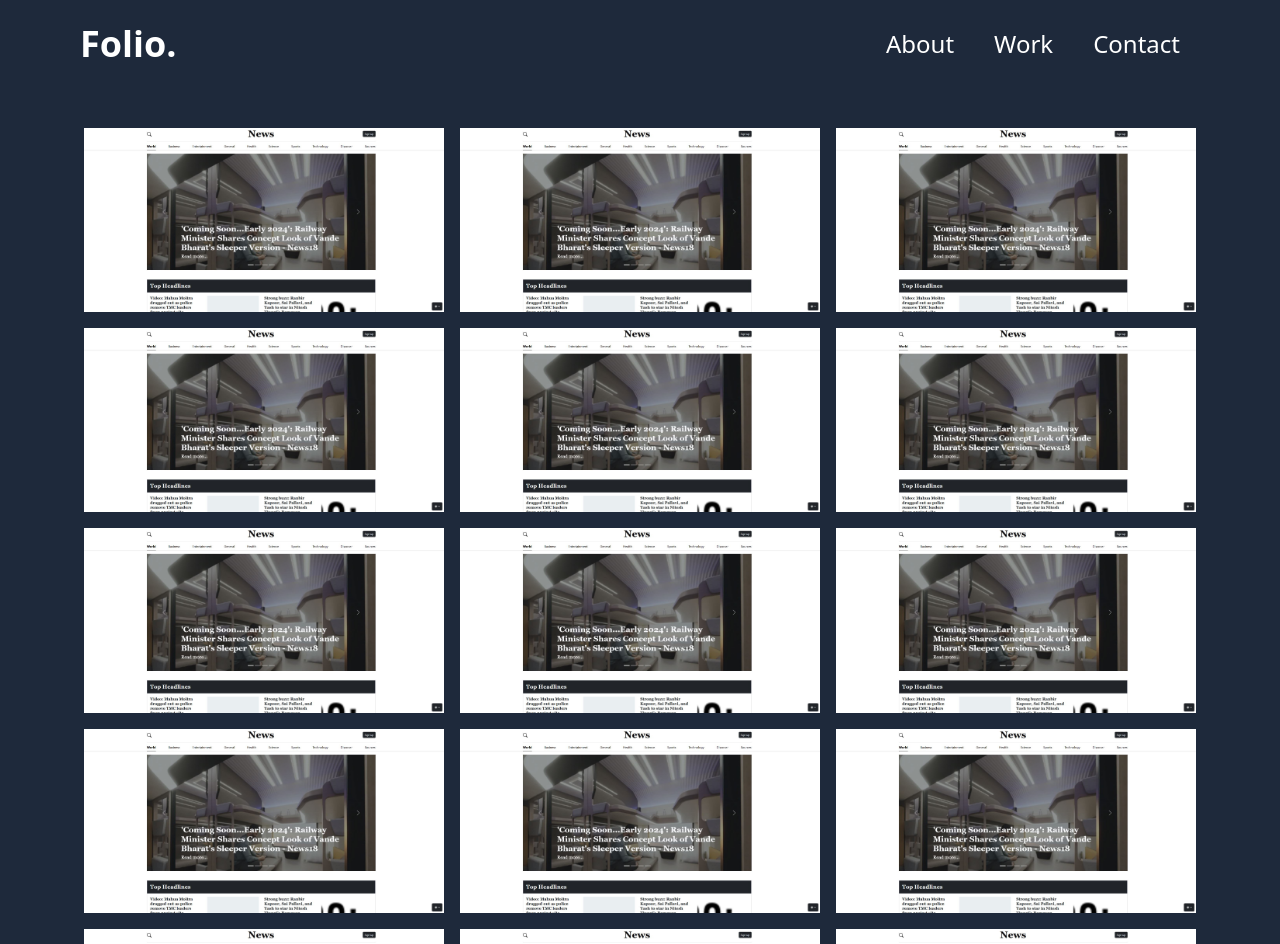
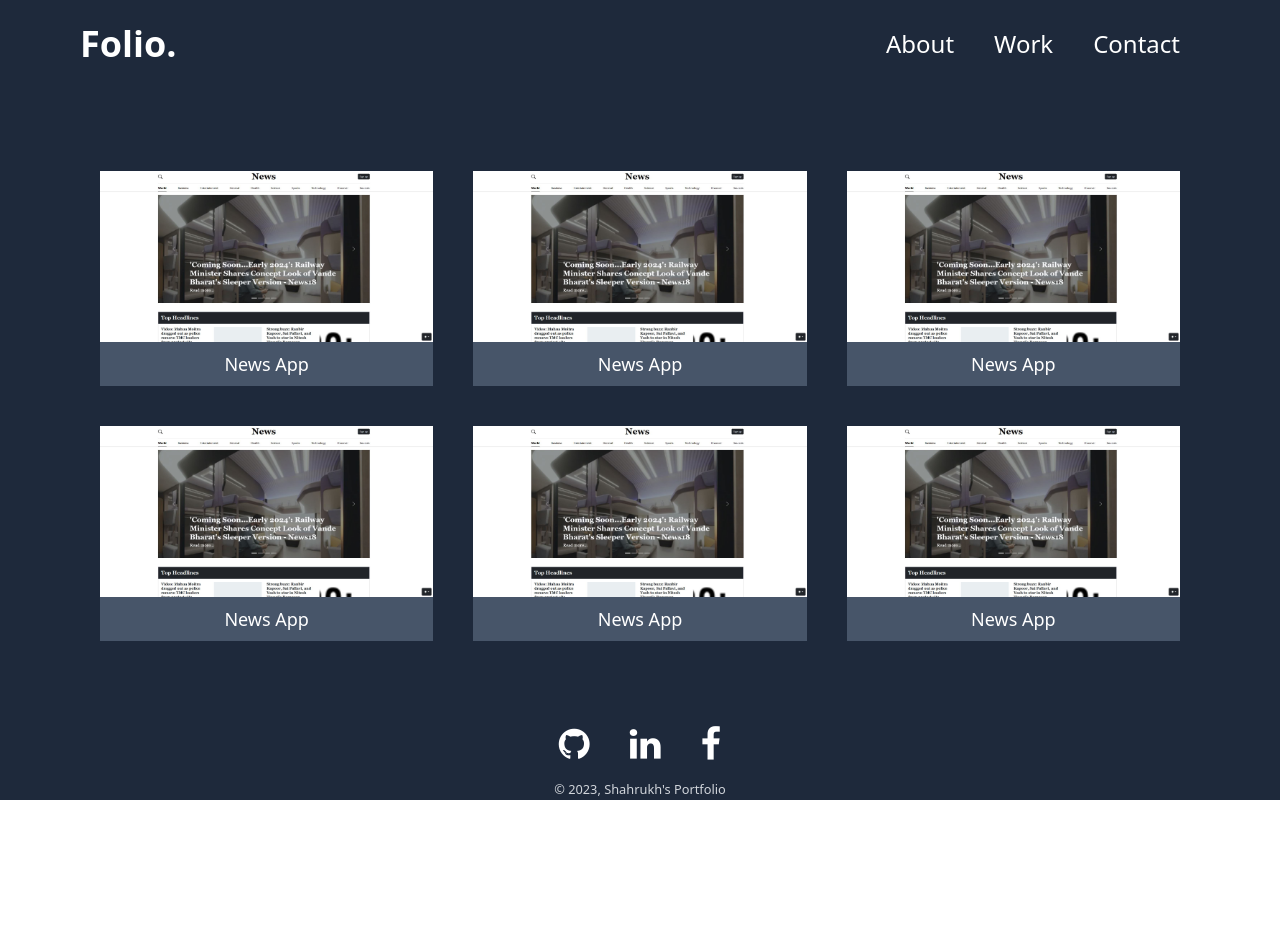
Before and after one commit to srky420/react-portfolio, a React (Create React App) app: page /work in a window 1280 px wide. Shown: the top 944 px of the page. After the commit the page ends 800 px from the top, so only its background shows below. Built offline with nearby package versions, Linux system fonts and the light colour scheme.

Commit message:
Add react router dom

```diff
--- a/package.json
+++ b/package.json
@@ -8,6 +8,7 @@
     "@testing-library/user-event": "^13.5.0",
     "react": "^18.2.0",
     "react-dom": "^18.2.0",
+    "react-router-dom": "^6.20.1",
     "react-scripts": "5.0.1",
     "tailwindcss": "^3.3.5",
     "web-vitals": "^2.1.4"
--- a/src/App.js
+++ b/src/App.js
@@ -1,15 +1,13 @@
-import logo from './logo.svg';
 import './App.css';
 import { Navbar } from './components/Navbar';
-import { About } from './components/About';
 import { Footer } from './components/Footer';
-import { Projects } from './components/Projects'
+import { Outlet } from 'react-router-dom';
 
 function App() {
   return (
     <div className="flex flex-col min-h-screen relative bg-slate-800">
       <Navbar />
-      <Projects />
+      <Outlet />
       <Footer />
     </div>
   );
--- /dev/null
+++ b/src/components/ErrorPage.js
@@ -0,0 +1,16 @@
+import React from "react";
+import { useRouteError } from "react-router-dom";
+
+export const ErrorPage = () => {
+
+    const error = useRouteError();
+    console.log(error);
+
+    return(
+        <div id="error-page" className="bg-slate-800 h-screen w-full flex flex-col gap-5 justify-center items-center text-white">
+            <h1 className="text-4xl font-bold">Oops!</h1>
+            <p className="text-xl">Sorry, Unexpected error occured.</p>
+            <p className="italic text-gray-300">{ error.statusText || error.message }</p>
+        </div>
+    );
+}
--- a/src/components/Navbar.js
+++ b/src/components/Navbar.js
@@ -1,4 +1,5 @@
 import React, { useState } from "react";
+import { Link } from "react-router-dom";
 
 // Define component
 export const Navbar = () => {
@@ -24,8 +25,8 @@
                     </div>
                     <div className={state.navToggle ? "block sm:block" : "hidden sm:block"}>
                         <ul className="flex flex-col my-4 sm:flex-row sm:my-0 text-lg lg:text-2xl">
-                            <li><a className="hover:text-orange-500 transition-color block px-5 py-3 sm:py-7" href="#about">About</a></li>
-                            <li><a className="hover:text-orange-500 transition-color block px-5 py-3 sm:py-7" href="#work">Work</a></li>
+                            <li><Link to={"/"} className="hover:text-orange-500 transition-color block px-5 py-3 sm:py-7" href="#about">About</Link></li>
+                            <li><Link to={"work"} className="hover:text-orange-500 transition-color block px-5 py-3 sm:py-7" href="#work">Work</Link></li>
                             <li><a className="hover:text-orange-500 transition-color block px-5 py-3 sm:py-7" href="#contact">Contact</a></li>
                         </ul>
                     </div>
--- a/src/components/Projects.js
+++ b/src/components/Projects.js
@@ -4,51 +4,30 @@
 export const Projects = () => {
     return (
         <div className="my-10 bg-slate-800 text-white">
-            <div className="container flex flex-wrap justify-center gap-4 mx-auto sm:px-5 h-full lg:px-20 2xl:px-40 overflow-y-auto">
-                <a>
-                    <img src={require("../img/news-project.JPG")} width={360} />
+            <div className="container flex flex-wrap justify-center mx-auto sm:px-5 h-full lg:px-20 2xl:px-40">
+                <a href="#" className="w-1/3 p-5 hover:scale-105 transition-transform">
+                    <img src={require("../img/news-project.JPG")} />
+                    <p className="text-lg text-center bg-slate-600 py-2">News App</p>
                 </a>
-                <a>
-                    <img src={require("../img/news-project.JPG")} width={360} />
+                <a href="#" className="w-1/3 p-5 hover:scale-105 transition-transform">
+                    <img src={require("../img/news-project.JPG")} />
+                    <p className="text-lg text-center bg-slate-600 py-2">News App</p>
                 </a>
-                <a>
-                    <img src={require("../img/news-project.JPG")} width={360} />
+                <a href="#" className="w-1/3 p-5 hover:scale-105 transition-transform">
+                    <img src={require("../img/news-project.JPG")} />
+                    <p className="text-lg text-center bg-slate-600 py-2">News App</p>
                 </a>
-                <a>
-                    <img src={require("../img/news-project.JPG")} width={360} />
+                <a href="#" className="w-1/3 p-5 hover:scale-105 transition-transform">
+                    <img src={require("../img/news-project.JPG")} />
+                    <p className="text-lg text-center bg-slate-600 py-2">News App</p>
                 </a>
-                <a>
-                    <img src={require("../img/news-project.JPG")} width={360} />
+                <a href="#" className="w-1/3 p-5 hover:scale-105 transition-transform">
+                    <img src={require("../img/news-project.JPG")} />
+                    <p className="text-lg text-center bg-slate-600 py-2">News App</p>
                 </a>
-                <a>
-                    <img src={require("../img/news-project.JPG")} width={360} />
-                </a>
-                <a>
-                    <img src={require("../img/news-project.JPG")} width={360} />
-                </a>
-                <a>
-                    <img src={require("../img/news-project.JPG")} width={360} />
-                </a>
-                <a>
-                    <img src={require("../img/news-project.JPG")} width={360} />
-                </a>
-                <a>
-                    <img src={require("../img/news-project.JPG")} width={360} />
-                </a>
-                <a>
-                    <img src={require("../img/news-project.JPG")} width={360} />
-                </a>
-                <a>
-                    <img src={require("../img/news-project.JPG")} width={360} />
-                </a>
-                <a>
-                    <img src={require("../img/news-project.JPG")} width={360} />
-                </a>
-                <a>
-                    <img src={require("../img/news-project.JPG")} width={360} />
-                </a>
-                <a>
-                    <img src={require("../img/news-project.JPG")} width={360} />
+                <a href="#" className="w-1/3 p-5 hover:scale-105 transition-transform">
+                    <img src={require("../img/news-project.JPG")} />
+                    <p className="text-lg text-center bg-slate-600 py-2">News App</p>
                 </a>
             </div>
         </div>
--- a/src/index.js
+++ b/src/index.js
@@ -2,11 +2,35 @@
 import ReactDOM from 'react-dom/client';
 import './index.css';
 import App from './App';
+import { ErrorPage } from './components/ErrorPage';
 import reportWebVitals from './reportWebVitals';
+import { createBrowserRouter, RouterProvider } from 'react-router-dom';
+import { About } from './components/About';
+import { Projects } from './components/Projects';
+
+// Define router
+const router = createBrowserRouter([
+  {
+    path: '/',
+    element: <App />,
+    errorElement: <ErrorPage />,
+    children: [
+      {
+        path: '/',
+        element: <About />
+      },
+      {
+        path: '/work',
+        element: <Projects />
+      }
+    ]
+  },
+])
+
 
 const root = ReactDOM.createRoot(document.getElementById('root'));
 root.render(
-  <App />
+  <RouterProvider router={router} />
 );
 
 // If you want to start measuring performance in your app, pass a function
```
Also changed, not shown: 1 other file (tests, documents, lock files or other folders).
